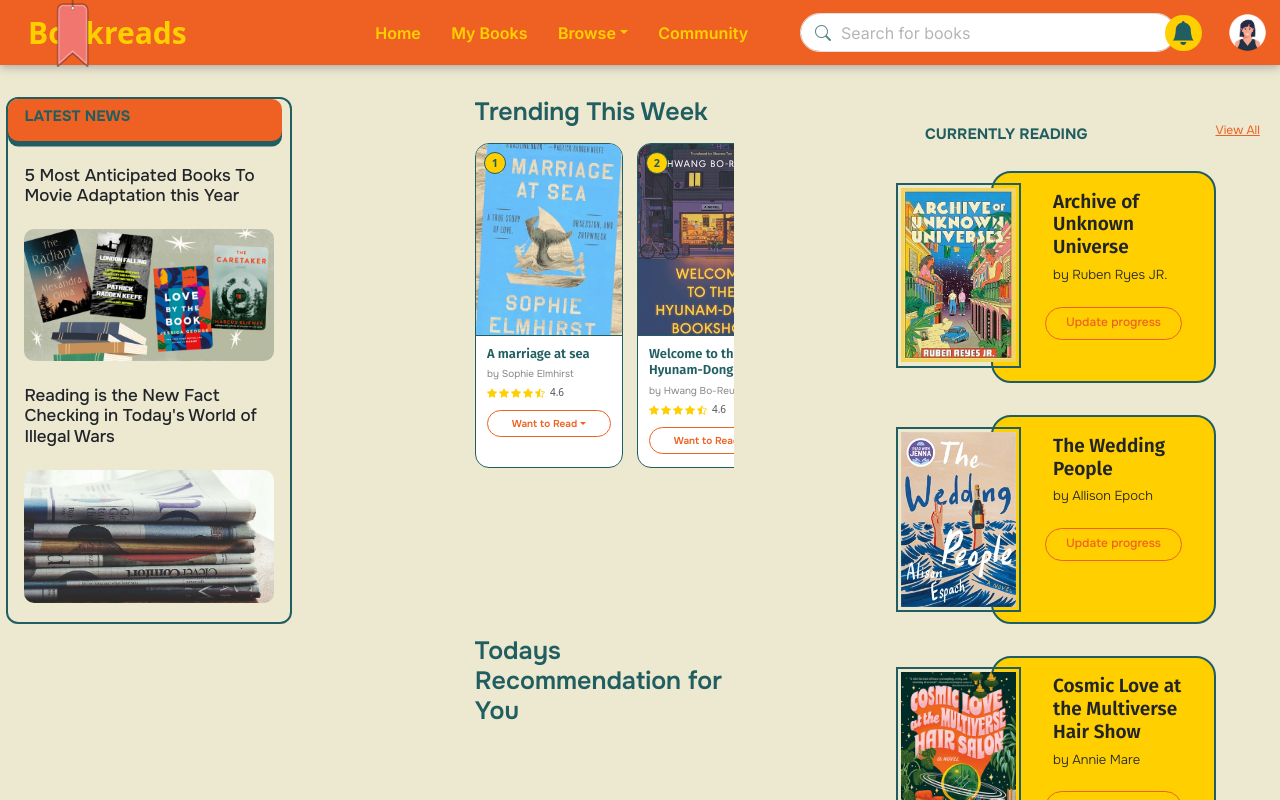
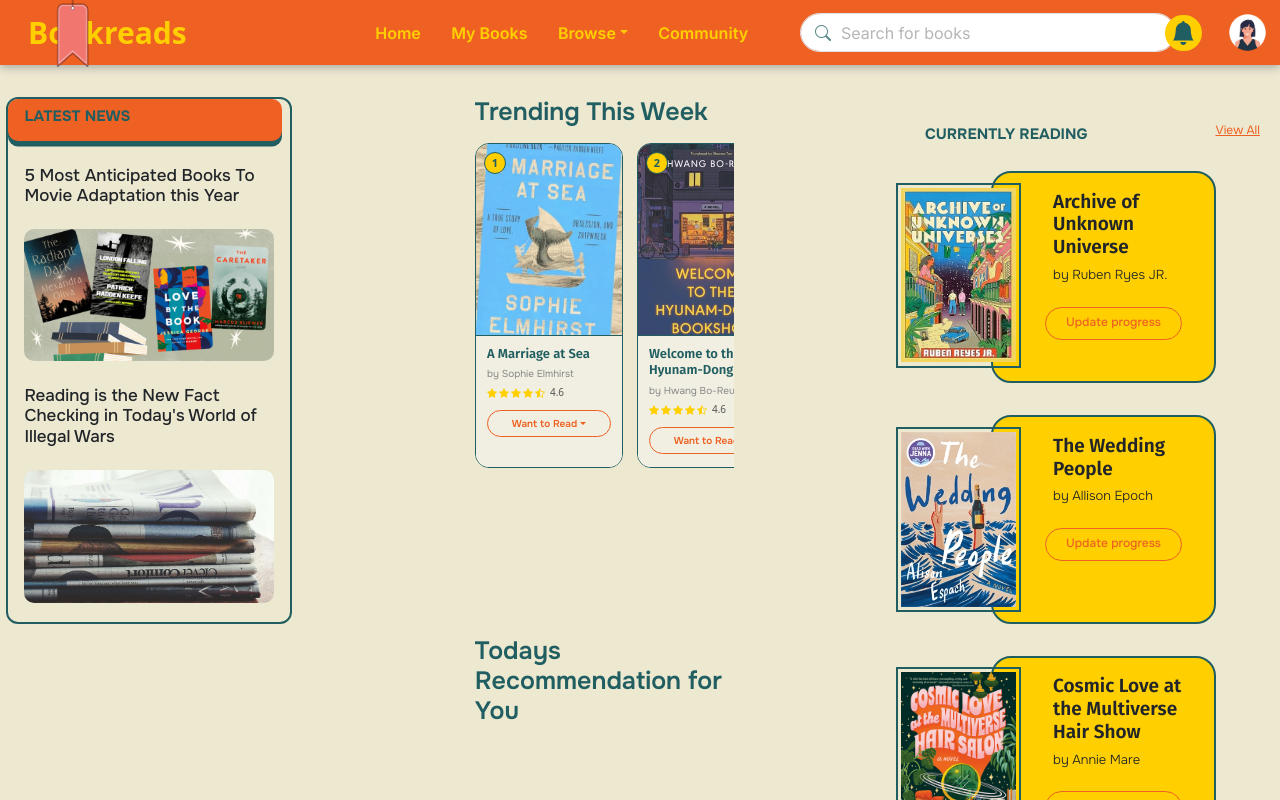
Before and after one commit to mariafirozx/bookreads, a React (Create React App) app: page / in a window 1280 px wide. Shown: the top 800 px of the page. Built offline with nearby package versions, Linux system fonts and the light colour scheme; a web font is replaced by a local one.

Commit message:
updated style

```diff
--- a/src/front/Home.js
+++ b/src/front/Home.js
@@ -56,7 +56,7 @@ export default function Home(){
         {
             id: 1,
             img: "/imgs/8.jpg",
-            title: "A marriage at sea",
+            title: "A Marriage at Sea",
             author: "Sophie Elmhirst"
 
         },
--- a/src/front/index.css
+++ b/src/front/index.css
@@ -6,8 +6,9 @@
   --primary-color: #FFCF00;
   --secondary-primary: #EE6123;
   --third-primary: #215E61;
-  --card--primary: #FDB5CE;
+  --card--primary: #f1efe1;
   --newsletter-card: #f4723a;
+
 
 }
 
@@ -832,8 +833,6 @@ body, #root{
   align-items: flex-start;
   display: block;
   margin-top: -40px;
-  /* margin: 0.1rem 0.2rem auto; */
-  /* background-color: #999; */
   width: 250px;
 
 }
@@ -878,6 +877,7 @@ body, #root{
   font-family: "Onest", sans-serif;
 
 }
+
 .news-title:hover{
   text-decoration: underline;
   color: var(--third-primary);
@@ -903,12 +903,13 @@ body, #root{
   display: flex;
   flex-direction: column;
   position: relative;
-  transition: transform 140ms ease, box-shadow 140ms ease;
+  /* transition: transform 140ms ease, box-shadow 140ms ease; */
 }
-.tb-card:hover {
+
+/* .tb-card:hover {
   transform: translateY(-4px);
   box-shadow: 0 10px 28px rgba(33, 94, 97, 0.18);
-}
+} */
 .tb-rank {
   position: absolute;
   top: 8px; left: 8px;
@@ -921,6 +922,7 @@ body, #root{
   z-index: 2;
   border: 1.5px solid var(--third-primary);
 }
+
 .tb-cover {
   width: 100%;
   height: 192px;
@@ -934,6 +936,7 @@ body, #root{
   flex-direction: column;
   gap: 4px;
   flex: 1;
+  background-color: var(--card--primary);
 }
 .tb-name {
   font-family: "Fira Sans", sans-serif;
@@ -945,11 +948,13 @@ body, #root{
   -webkit-box-orient: vertical;
   overflow: hidden;
 }
+
 .tb-author {
   font-size: 10px;
   color: #888;
   font-family: "Onest", sans-serif;
 }
+
 .tb-stars {
   display: flex;
   align-items: center;
@@ -957,12 +962,14 @@ body, #root{
   font-size: 10px;
   color: var(--primary-color);
 }
+
 .tb-rating-num {
   font-size: 10px;
   color: #555;
   margin-left: 3px;
   font-weight: 500;
 }
+
 .tb-wtr-btn {
   width: 100%;
   margin-top: 6px;
```
